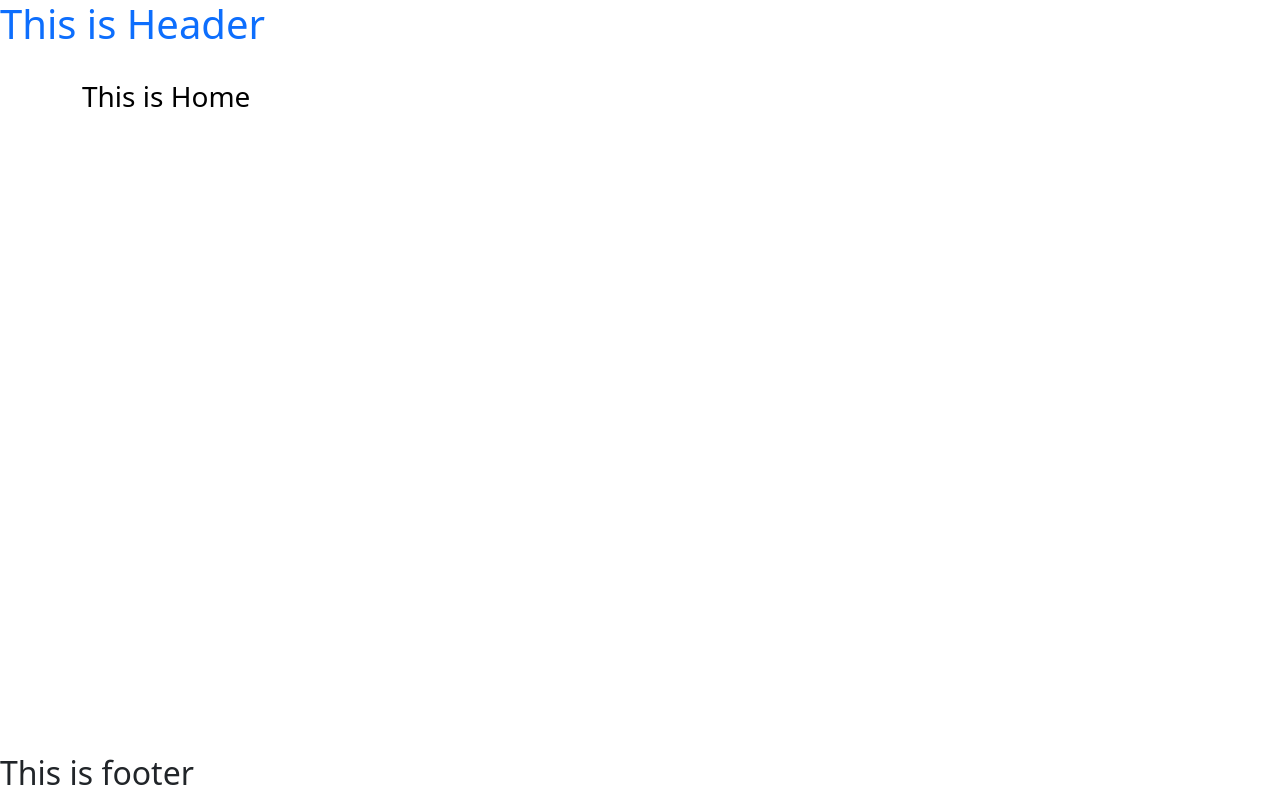
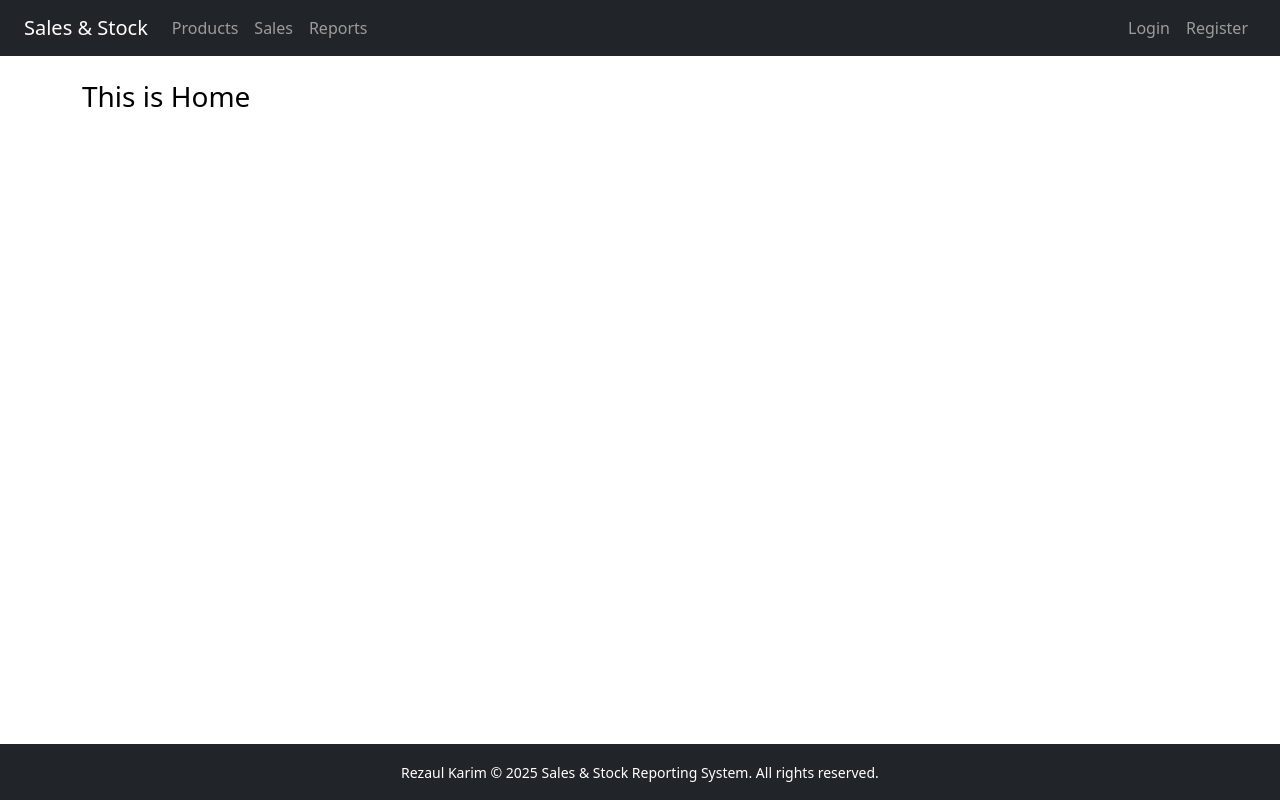
Before and after one commit to mdrezaulkarim38/SalesAndReportingSystem, a React (Vite) app in the folder client/: page / in a window 1280 px wide. Built offline with nearby package versions, Linux system fonts and the light colour scheme.

Commit message:
Now Menu is working fine

```diff
--- a/client/package.json
+++ b/client/package.json
@@ -10,6 +10,7 @@
     "preview": "vite preview"
   },
   "dependencies": {
+    "@popperjs/core": "^2.11.8",
     "axios": "^1.9.0",
     "bootstrap": "^5.3.5",
     "react": "^19.0.0",
--- a/client/src/App.jsx
+++ b/client/src/App.jsx
@@ -1,13 +1,16 @@
 import { BrowserRouter as Router, Routes, Route } from "react-router-dom";
 import MainLayout from "./Layout/MainLayout";
 import Home from "./pages/Home";
+import { AuthProvider } from "./context/AuthContext";
 
 function App() {
   return (
     <Router>
-      <Routes>
-        <Route path="/" element={<MainLayout component={<Home />} />} />
-      </Routes>
+      <AuthProvider>
+        <Routes>
+          <Route path="/" element={<MainLayout component={<Home />} />} />
+        </Routes>
+      </AuthProvider>
     </Router>
   );
 }
--- a/client/src/components/Footer.jsx
+++ b/client/src/components/Footer.jsx
@@ -1,9 +1,11 @@
 function Footer() {
     return (
-        <div>
-            <h2 className="text-warring">This is footer</h2>
+      <footer className="bg-dark text-white text-center py-3 mt-auto">
+        <div className="container">
+          <small>Rezaul Karim © {new Date().getFullYear()} Sales & Stock Reporting System. All rights reserved.</small>
         </div>
+      </footer>
     );
-}
+  }
 
-export default Footer;
+  export default Footer;
--- a/client/src/components/Header.jsx
+++ b/client/src/components/Header.jsx
@@ -1,9 +1,58 @@
+import { Link } from "react-router-dom";
+import { useAuth } from "../context/AuthContext";
+
 function Header() {
-    return (
-        <div>
-            <h1 className="text-primary">This is Header</h1>
+  const { token, logout } = useAuth();
+
+  return (
+    <header>
+      <nav className="navbar navbar-expand-lg navbar-dark bg-dark px-4">
+        <Link className="navbar-brand" to="/">Sales & Stock</Link>
+
+        <button
+          className="navbar-toggler"
+          type="button"
+          data-bs-toggle="collapse"
+          data-bs-target="#navbarContent"
+        >
+          <span className="navbar-toggler-icon"></span>
+        </button>
+
+        <div className="collapse navbar-collapse justify-content-between" id="navbarContent">
+          <ul className="navbar-nav">
+            <li className="nav-item">
+              <Link className="nav-link" to="/products">Products</Link>
+            </li>
+            <li className="nav-item">
+              <Link className="nav-link" to="/sales">Sales</Link>
+            </li>
+            <li className="nav-item">
+              <Link className="nav-link" to="/reports">Reports</Link>
+            </li>
+          </ul>
+
+          <ul className="navbar-nav ms-auto">
+            {!token ? (
+              <>
+                <li className="nav-item">
+                  <Link className="nav-link" to="/login">Login</Link>
+                </li>
+                <li className="nav-item">
+                  <Link className="nav-link" to="/register">Register</Link>
+                </li>
+              </>
+            ) : (
+              <li className="nav-item">
+                <button className="btn btn-sm btn-outline-light" onClick={logout}>
+                  Logout
+                </button>
+              </li>
+            )}
+          </ul>
         </div>
-    );
+      </nav>
+    </header>
+  );
 }
 
 export default Header;
--- /dev/null
+++ b/client/src/context/AuthContext.jsx
@@ -0,0 +1,55 @@
+import { createContext, useContext, useState } from "react";
+import {
+  login as loginUser,
+  register as registerUser,
+  logout as logoutUser,
+} from "../services/api";
+
+const AuthContext = createContext();
+
+// AuthProvider component
+export const AuthProvider = ({ children }) => {
+  const [token, setToken] = useState(localStorage.getItem("token"));
+
+  const login = async (userName, password) => {
+    try {
+      const response = await loginUser(userName, password);
+      const token = response.data.token;
+      localStorage.setItem("token", token);
+      setToken(token);
+    } catch (err) {
+      throw new Error(err.response?.data?.message || "Login failed");
+    }
+  };
+
+  const register = async (name, userName, password) => {
+    try {
+      const response = await registerUser(name, userName, password);
+      const token = response.data.token;
+      localStorage.setItem("token", token);
+      setToken(token);
+    } catch (err) {
+      throw new Error(err.response?.data?.message || "Registration failed");
+    }
+  };
+
+  const logout = () => {
+    logoutUser();
+    localStorage.removeItem("token");
+    setToken(null);
+  };
+
+  return (
+    <AuthContext.Provider value={{ token, login, register, logout }}>
+      {children}
+    </AuthContext.Provider>
+  );
+};
+
+export const useAuth = () => {
+  const context = useContext(AuthContext);
+  if (!context) {
+    throw new Error("useAuth must be used within an AuthProvider");
+  }
+  return context;
+};
--- a/client/src/main.jsx
+++ b/client/src/main.jsx
@@ -1,6 +1,7 @@
 import { StrictMode } from 'react'
 import { createRoot } from 'react-dom/client'
 import 'bootstrap/dist/css/bootstrap.min.css';
+import 'bootstrap/dist/js/bootstrap.bundle.min.js';
 import App from './App.jsx'
 
 createRoot(document.getElementById('root')).render(
```
Also changed, not shown: client/src/routes/PrivateRoute.jsx (added, +9 -0 lines), client/src/services/api.js (+7 -7 lines), 1 other file (tests, documents, lock files or other folders).
